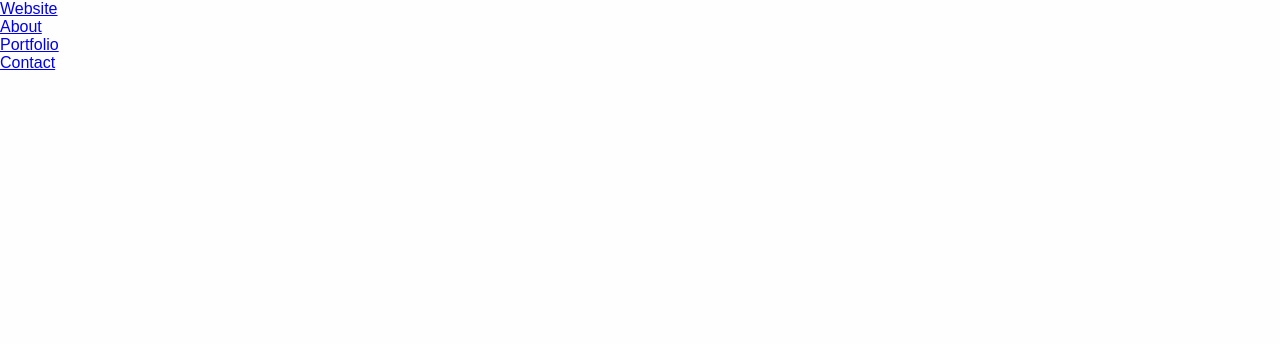
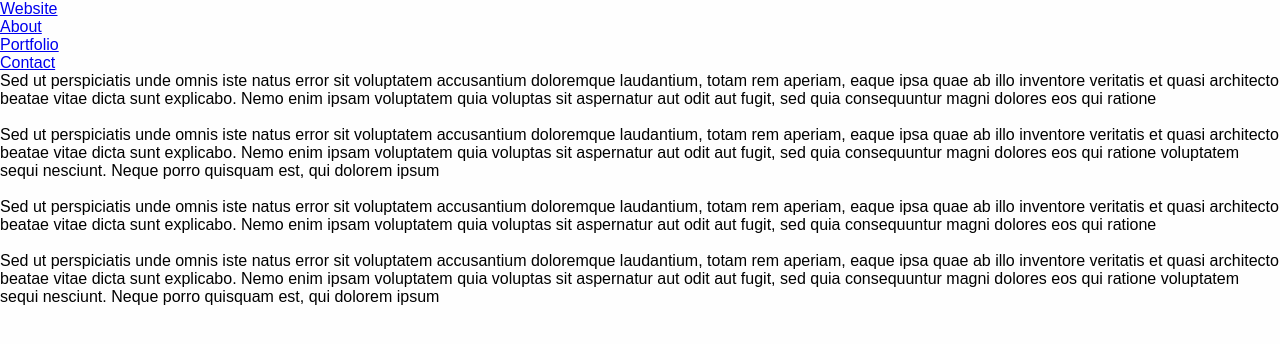
Before and after one commit to tigerkaplan/HusniyeErparunWebPortfolio, a React (Vite) app: page /Contact in a window 1280 px wide. Shown: the top 344 px of the page. Built offline with nearby package versions, Linux system fonts and the light colour scheme.

Commit message:
Component and route linked to pages

```diff
--- a/src/App.jsx
+++ b/src/App.jsx
@@ -1,10 +1,21 @@
 import "./App.css";
 import { Navbar } from "../src/components/Header/Navbar";
+// Navigation
+import { BrowserRouter as Router, Route, Routes } from "react-router-dom";
+// Pages added to the navigation
+import { About } from "../src/pages/2.About/About";
+import { Portfolio } from "./pages/3.Portfolio/Portfolio";
+import { Contact } from "../src/pages/4.Contact/Contact";
 
 function App() {
   return (
     <div className="App">
       <Navbar />
+      <Routes>
+        <Route path="/About" element={<About />} />
+        <Route path="/Portfolio" element={<Portfolio />} />
+        <Route path="/Contact" element={<Contact />} />
+      </Routes>
     </div>
   );
 }
```
